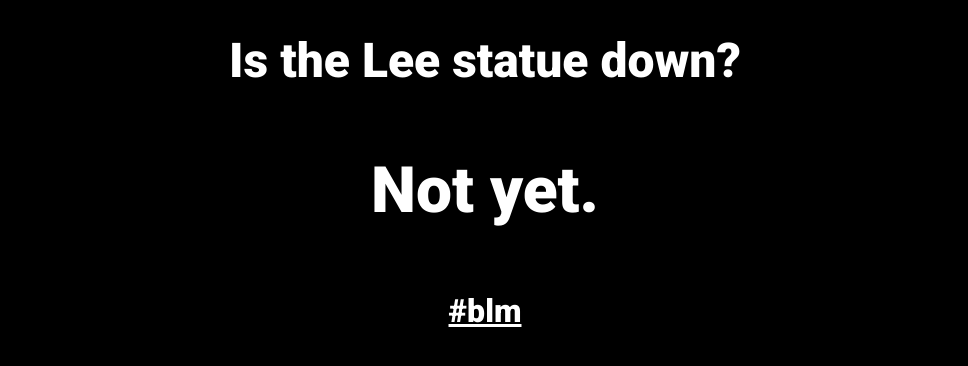
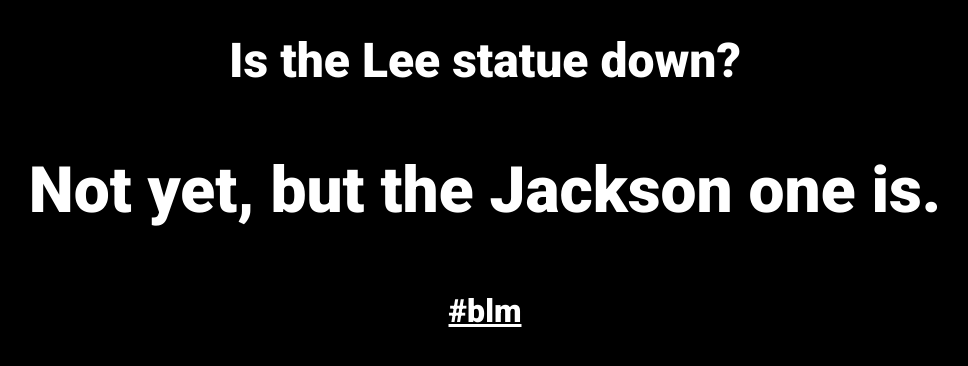
Before and after one commit to gfpierce/istheleestatuedown, a plain HTML site: page index.html in a window 1280 px wide. Shown: the whole page, without its empty margins (155-1123 px from the left). Drawn offline with Linux system fonts and the light colour scheme.

Commit message:
Jackson statue down

```diff
--- a/index.html
+++ b/index.html
@@ -10,7 +10,7 @@
             <h1 id="header">Is the Lee statue down?</h1>
         </div>
         <div >
-            <p id="maintext">Not yet.</p>
+            <p id="maintext">Not yet, but the Jackson one is.</p>
         </div>
         <div>
             <a id="blm" href="https://blacklivesmatters.carrd.co/#comps" target="_blank">#blm</a>
```
